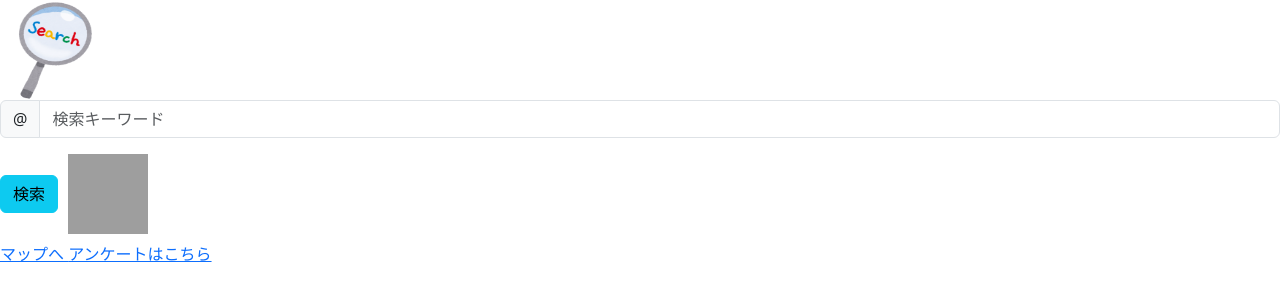
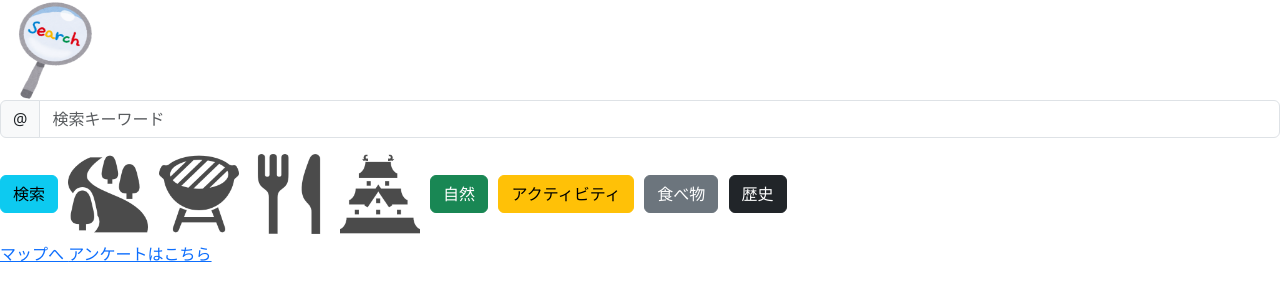
Before and after one commit to yumarusuke/tre-navi-app, a Flask app: page /search in a window 1280 px wide. Shown: the part 26-327 px from the top of the page. Run offline with Flask 3, Linux system fonts and the light colour scheme; grey boxes are pictures that could not be loaded.

Commit message:
“yuuya”

```diff
--- a/templates/search.html
+++ b/templates/search.html
@@ -52,7 +52,14 @@
           </div>
           <button type="button" class="btn btn-info">検索</button>
 
-          <img src="/static_oshiro.png" height="80px" width="80px">
+      <img src="/static/川アイコン3.png" height="80px" width="80px">
+      <img src="/static/バーベキューアイコン4.png" height="80px" width="80px">
+      <img src="/static/フォークとナイフのお食事アイコン素材.png" height="80px" width="80px">
+      <img src="/static/城の無料アイコンその2.png" height="80px" width="80px">
+      <button type="button" class="btn btn-success">自然</button>
+      <button type="button" class="btn btn-warning">アクティビティ</button>
+      <button type="button" class="btn btn-secondary">食べ物</button>
+      <button type="button" class="btn btn-dark">歴史</button>
 
     </h1>
     <a href="/map">
```
Also changed, not shown: templates/survey.html (+9 -0 lines), people.db, static/2154.png (added), static/istockphoto-1220695246-612x612.jpeg (added), static/スプーンとナイフとフォーク.jpeg (added), static/バーベキューアイコン4.png (added), static/フォークとナイフのお食事アイコン素材.png (added), static/城の無料アイコンその2.png (added), static/川アイコン3.png (added).
